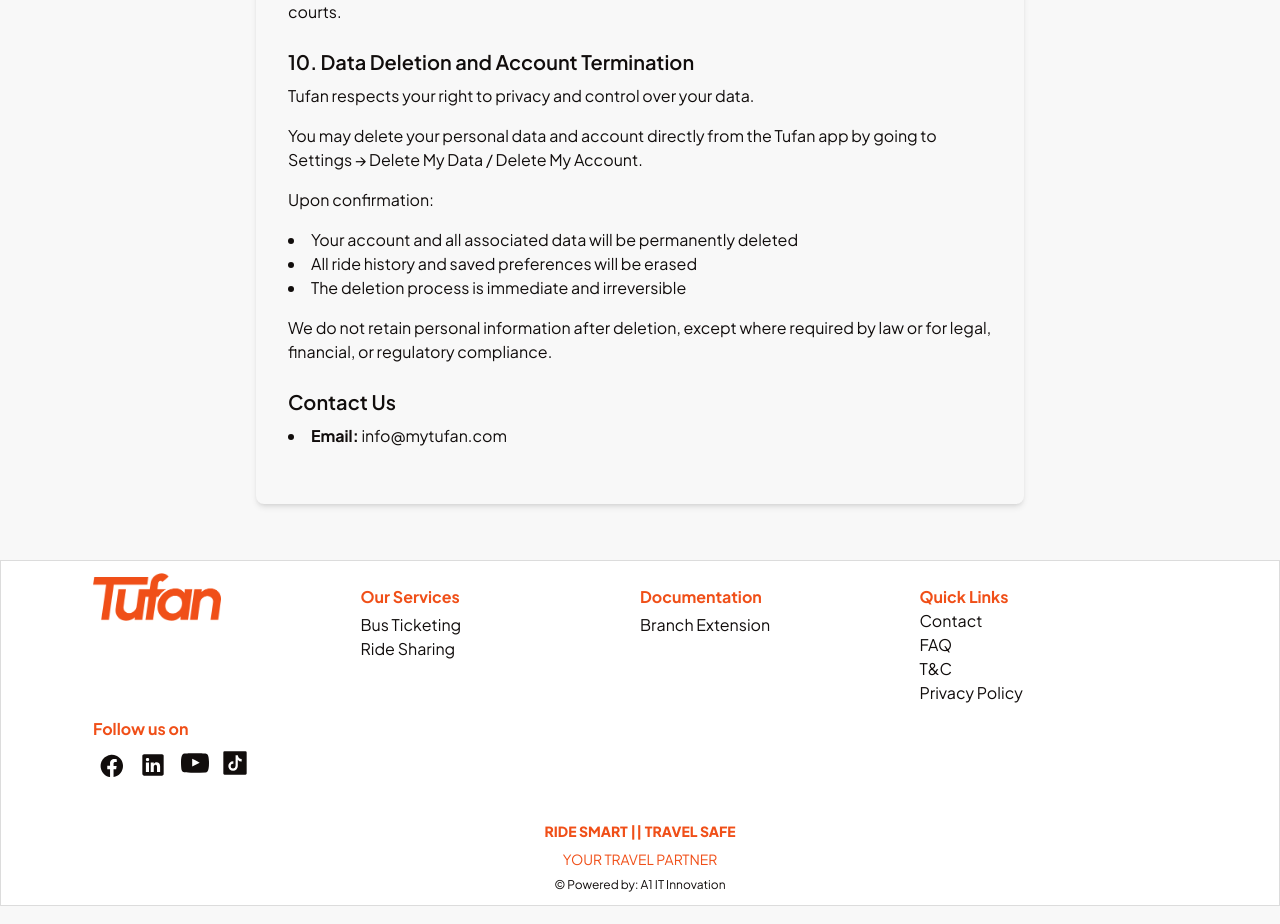
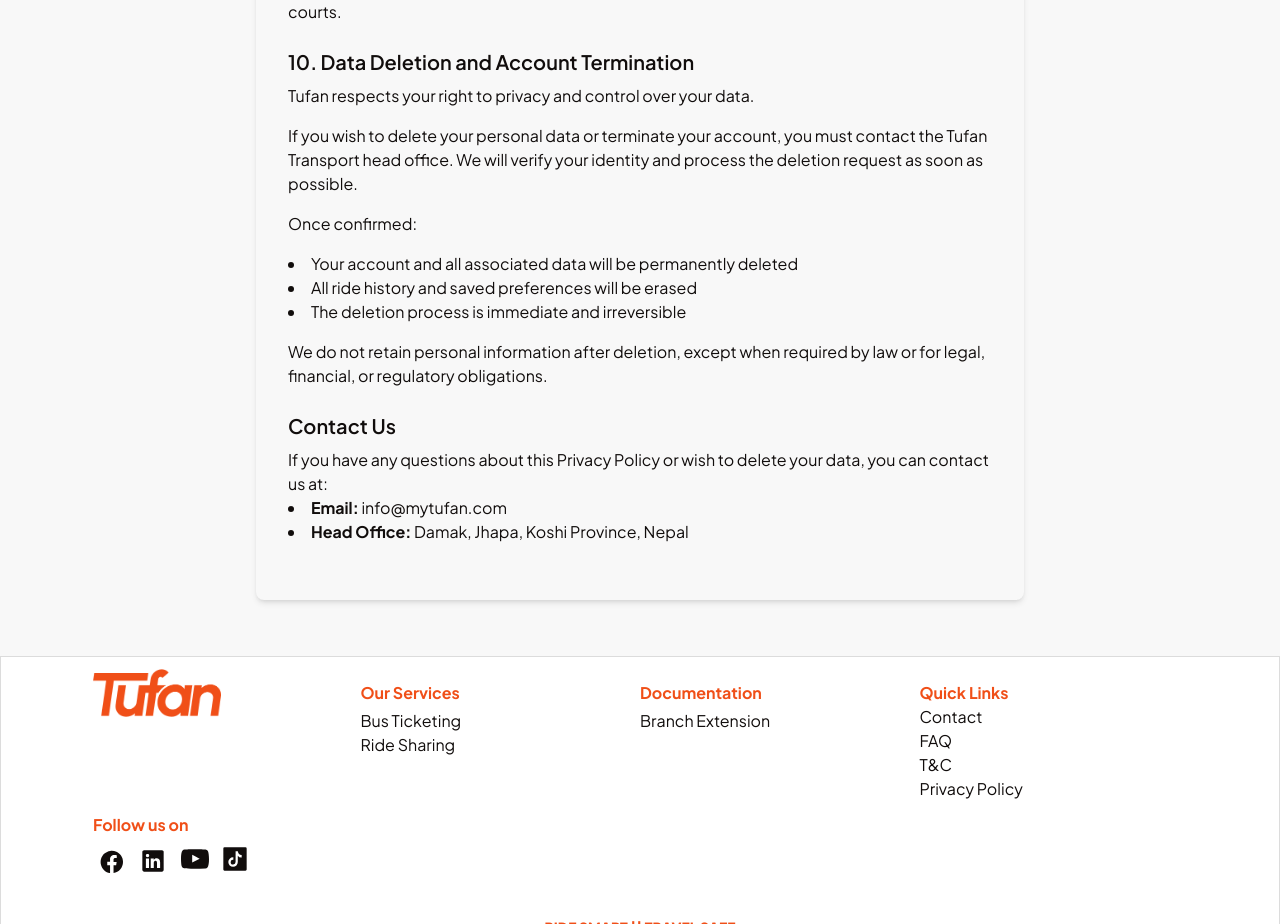
Before and after one commit to sndp231998/tufan, a React (Vite) app: page /policy in a window 1280 px wide. Shown: the part 2288-3212 px from the top of the page. Built offline with nearby package versions, Linux system fonts and the light colour scheme.

Commit message:
update privacy policy

```diff
--- a/src/pages/Policy.jsx
+++ b/src/pages/Policy.jsx
@@ -151,10 +151,11 @@
         Tufan respects your right to privacy and control over your data.
       </p>
       <p class="mb-4">
-        You may delete your personal data and account directly from the Tufan
-        app by going to Settings → Delete My Data / Delete My Account.
+        If you wish to delete your personal data or terminate your account, you
+        must contact the Tufan Transport head office. We will verify your
+        identity and process the deletion request as soon as possible.
       </p>
-      <p class="mb-4">Upon confirmation:</p>
+      <p class="mb-4">Once confirmed: </p>
       <ul class="list-disc list-inside mb-4">
         <li>
           Your account and all associated data will be permanently deleted
@@ -163,14 +164,21 @@
         <li>The deletion process is immediate and irreversible</li>
       </ul>
       <p class="mb-6">
-        We do not retain personal information after deletion, except where
-        required by law or for legal, financial, or regulatory compliance.
+        We do not retain personal information after deletion, except when
+        required by law or for legal, financial, or regulatory obligations.
       </p>
 
       <h2 class="text-xl font-semibold mb-2">Contact Us</h2>
+      <p>
+        If you have any questions about this Privacy Policy or wish to delete
+        your data, you can contact us at:{" "}
+      </p>
       <ul class="list-disc list-inside mb-6">
         <li>
           <strong>Email:</strong> info@mytufan.com
+        </li>
+        <li>
+          <strong>Head Office:</strong> Damak, Jhapa, Koshi Province, Nepal
         </li>
       </ul>
     </div>
--- a/src/pages/Privacy.jsx
+++ b/src/pages/Privacy.jsx
@@ -151,10 +151,11 @@
         Tufan respects your right to privacy and control over your data.
       </p>
       <p class="mb-4">
-        You may delete your personal data and account directly from the Tufan
-        app by going to Settings → Delete My Data / Delete My Account.
+        If you wish to delete your personal data or terminate your account, you
+        must contact the Tufan Transport head office. We will verify your
+        identity and process the deletion request as soon as possible.
       </p>
-      <p class="mb-4">Upon confirmation:</p>
+      <p class="mb-4">Once confirmed: </p>
       <ul class="list-disc list-inside mb-4">
         <li>
           Your account and all associated data will be permanently deleted
@@ -163,14 +164,21 @@
         <li>The deletion process is immediate and irreversible</li>
       </ul>
       <p class="mb-6">
-        We do not retain personal information after deletion, except where
-        required by law or for legal, financial, or regulatory compliance.
+        We do not retain personal information after deletion, except when
+        required by law or for legal, financial, or regulatory obligations.
       </p>
 
       <h2 class="text-xl font-semibold mb-2">Contact Us</h2>
+      <p>
+        If you have any questions about this Privacy Policy or wish to delete
+        your data, you can contact us at:{" "}
+      </p>
       <ul class="list-disc list-inside mb-6">
         <li>
           <strong>Email:</strong> info@mytufan.com
+        </li>
+        <li>
+          <strong>Head Office:</strong> Damak, Jhapa, Koshi Province, Nepal
         </li>
       </ul>
     </div>
```
